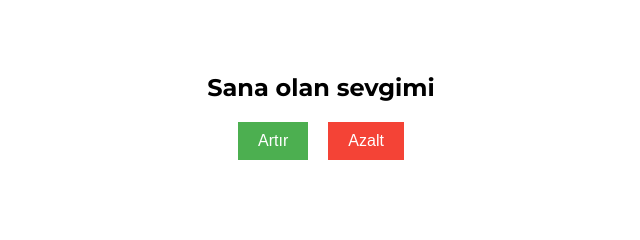
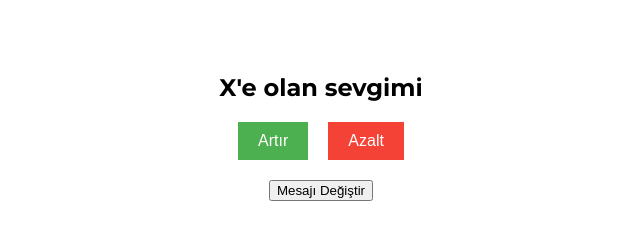
Before and after one commit to dionyskrt/manitayaatmalik, a plain HTML site: page index.html in a window 1280 px wide. Shown: the whole page, without its empty margins (319-959 px from the left). Drawn offline with Linux system fonts and the light colour scheme.

Commit message:
Update index.html

```diff
--- a/index.html
+++ b/index.html
@@ -1,5 +1,5 @@
 <!DOCTYPE html>
-<html lang="">
+<html lang="tr">
 <head>
   <meta charset="UTF-8">
   <meta name="viewport" content="width=device-width, initial-scale=1.0">
@@ -9,7 +9,7 @@
 </head>
 <body>
 
-  <div id="sevgiMesaji">Sana olan sevgimi <span class="kalp">❤</span></div>
+  <div id="sevgiMesaji">X'e olan sevgimi <span class="kalp">❤</span></div>
 
   <div id="butonlar">
     <button id="artirButon" class="buton" onclick="artir()">Artır</button>
@@ -22,6 +22,10 @@
       <button class="kapatButon" onclick="kapatHata()">Kapat</button>
     </div>
   </div>
+
+  <footer>
+    <button id="degistirButon" onclick="sevgiMesajiDegistir()">Mesajı Değiştir</button>
+  </footer>
 
   <script>
     let sevgiMiktari = 0;
@@ -36,7 +40,6 @@
 
     function azalt() {
       if (animasyonDevamEdiyor) return;
-
 
       document.getElementById("hataMesaji").innerHTML = "Böyle bir şey imkansız.";
       document.getElementById("hataPopUp").style.display = "flex";
@@ -57,6 +60,14 @@
         animasyonDevamEdiyor = false;
       }, 1000);
     }
+
+    function sevgiMesajiDegistir() {
+      const yeniMesaj = prompt("Yeni metni girin:");
+      if (yeniMesaj !== null && yeniMesaj.trim() !== "") {
+        document.getElementById("sevgiMesaji").innerHTML = yeniMesaj + " <span class='kalp'>❤</span>";
+      }
+    }
   </script>
+
 </body>
 </html>
```
